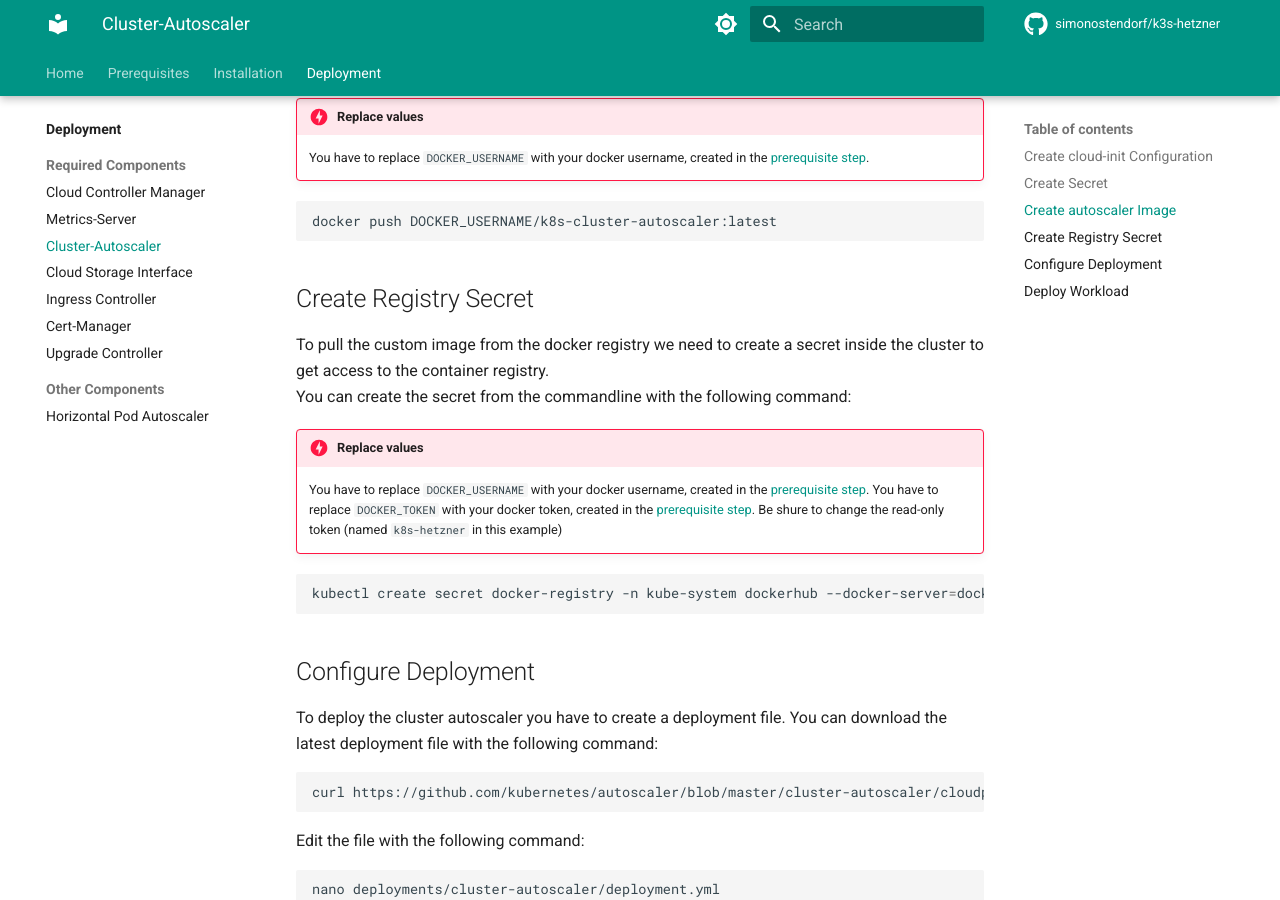
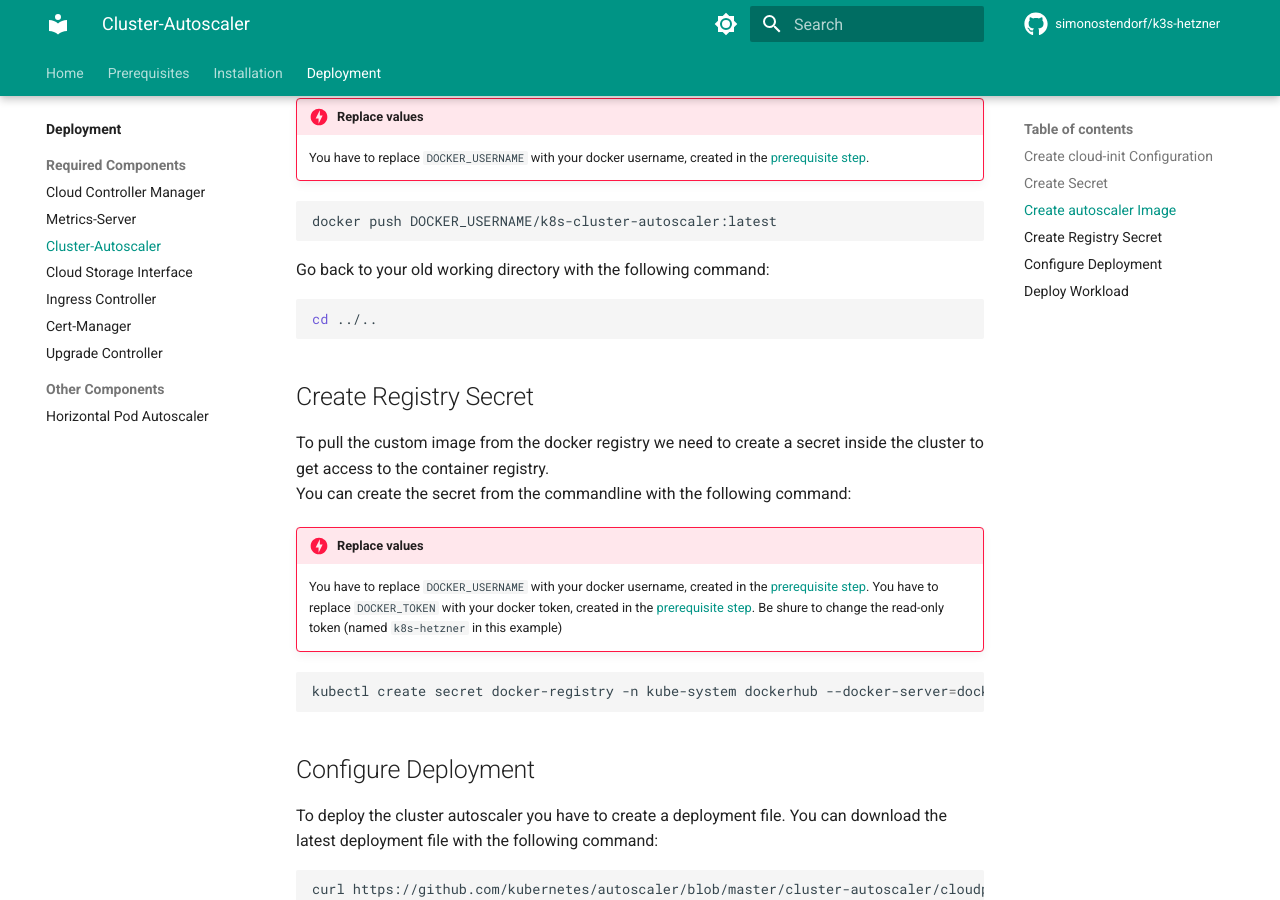
Before and after one commit to simonostendorf/k3s-hetzner, an MkDocs documentation site: the page built from docs/deployment/cluster-autoscaler.md, in a window 1280 px wide and 900 px high, scrolled down 2391 px. Built offline with MkDocs 1.6.1 and Material for MkDocs 9.7.7, drawn with Linux system fonts in a browser that asks for light colours; comment, search, counter and statistics services are not loaded.

Commit message:
add go back folder inside autoscaler. closes #34

````diff
--- a/docs/deployment/cluster-autoscaler.md
+++ b/docs/deployment/cluster-autoscaler.md
@@ -100,6 +100,11 @@ Push the created docker-image to your docker registry with the following command
 docker push DOCKER_USERNAME/k8s-cluster-autoscaler:latest
 ```
 
+Go back to your old working directory with the following command:
+```bash
+cd ../..
+```
+
 ## Create Registry Secret
 To pull the custom image from the docker registry we need to create a secret inside the cluster to get access to the container registry.
 You can create the secret from the commandline with the following command:
````
